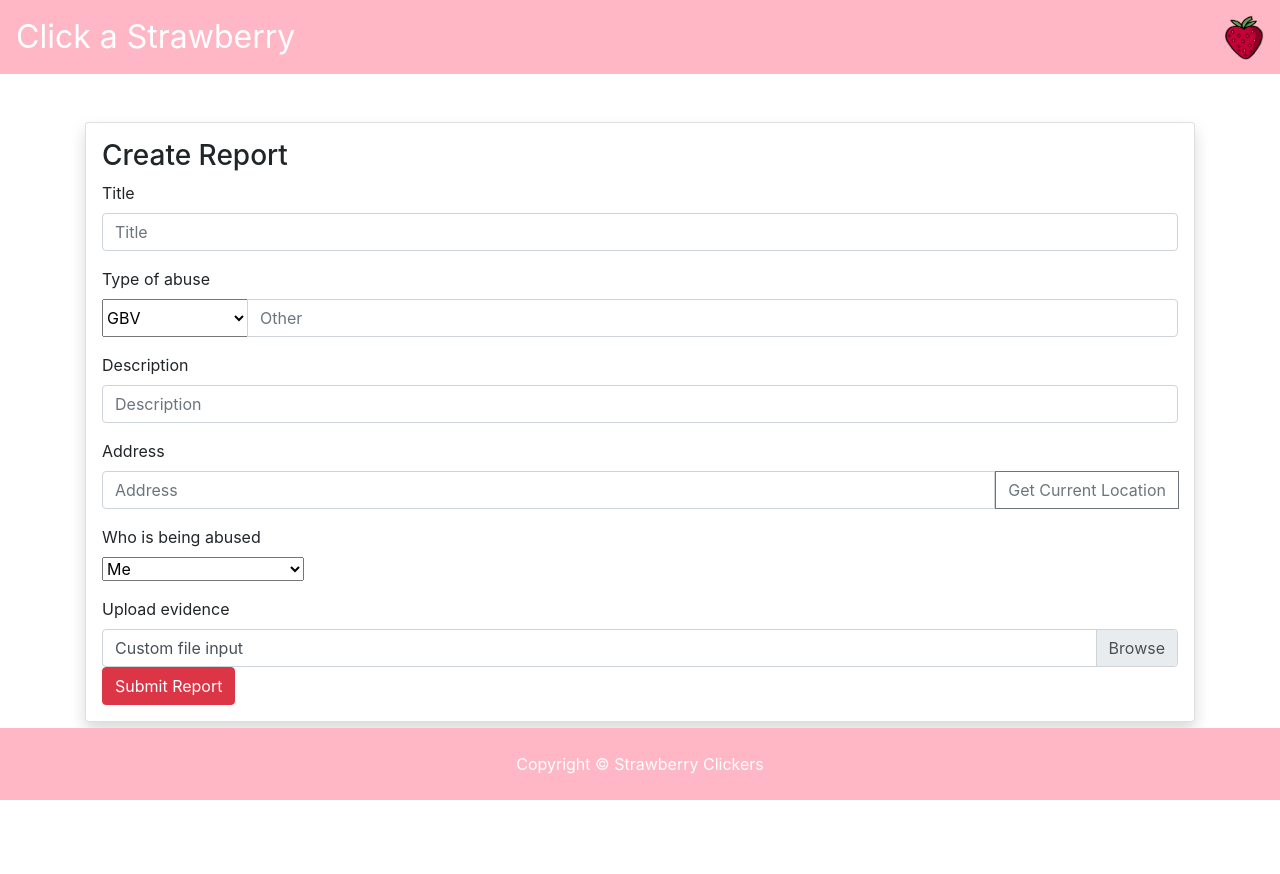
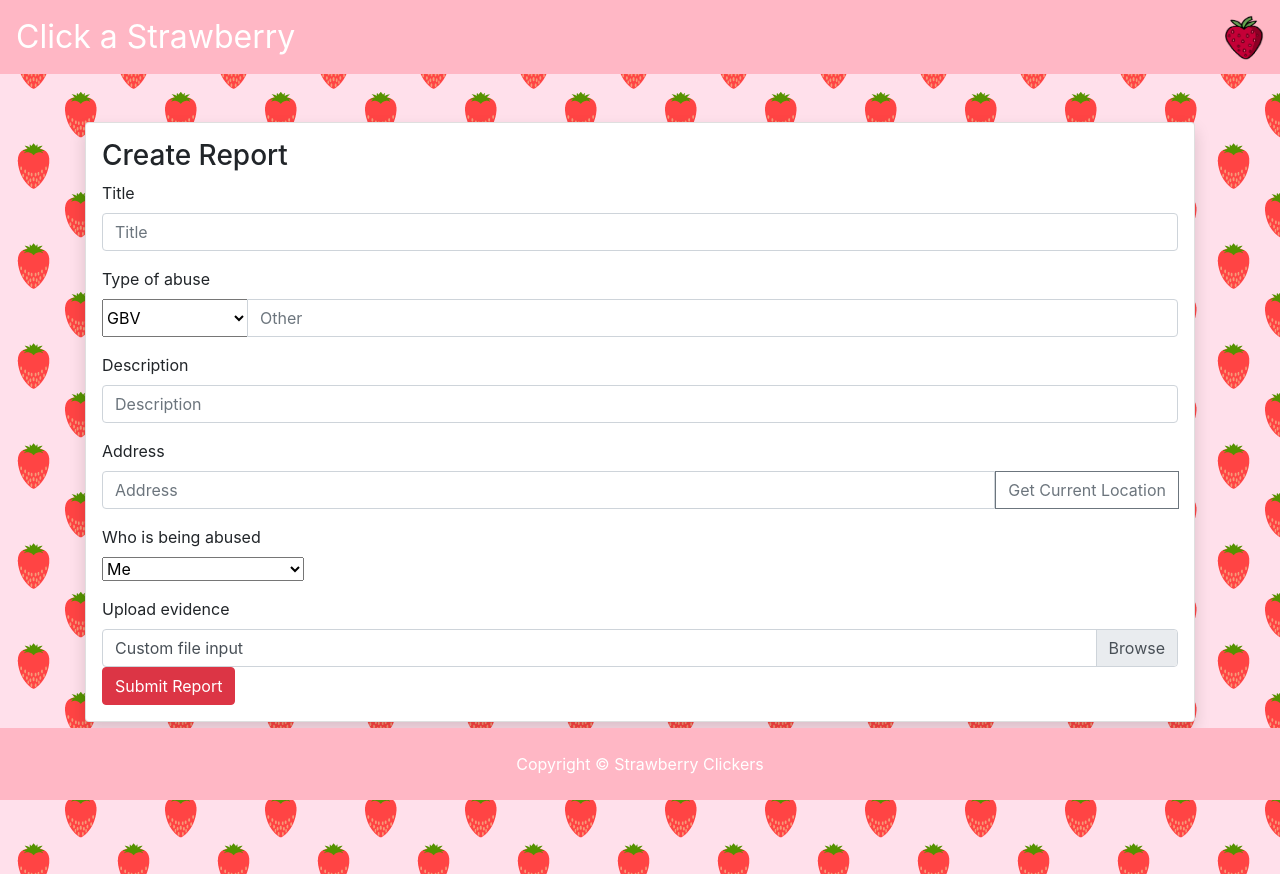
Before and after one commit to ginalamp/Kweens, a React (Create React App) app in the folder strawberry-app/: page /report in a window 1280 px wide. Before the commit the page ends 800 px from the top, so only its background shows below. Built offline with nearby package versions, Linux system fonts and the light colour scheme.

Commit message:
Neatened up Report

```diff
--- a/strawberry-app/src/views/ReportPage/Report.jsx
+++ b/strawberry-app/src/views/ReportPage/Report.jsx
@@ -5,7 +5,17 @@ import DropDownMenu from 'material-ui/DropDownMenu';
 import MenuItem from 'material-ui/MenuItem';
 import history from '../../history';
 
-const baseUrl = '127.0.0.1:8000/'
+import Strawberry from '../../assets/images/strawberry.png';
+
+const baseUrl = '127.0.0.1:8000/';
+
+var backgroundStyle = {
+  position: 'absolute',
+  width: "100%",
+  height: "100vh",
+  backgroundImage: "url(" + Strawberry + ")"
+};
+
 class Report extends Component {
 
 
@@ -78,6 +88,7 @@ class Report extends Component {
 
   render() {
     return (
+      <section style={ backgroundStyle }>
       <div>
         <Container>
           <div className="card shadow p-3 mb-5 mt-5 bg-white rounded">
@@ -175,7 +186,7 @@ class Report extends Component {
           </div>
         </ Container>
       </div>
-
+      </section>
     )
   }
 
```
